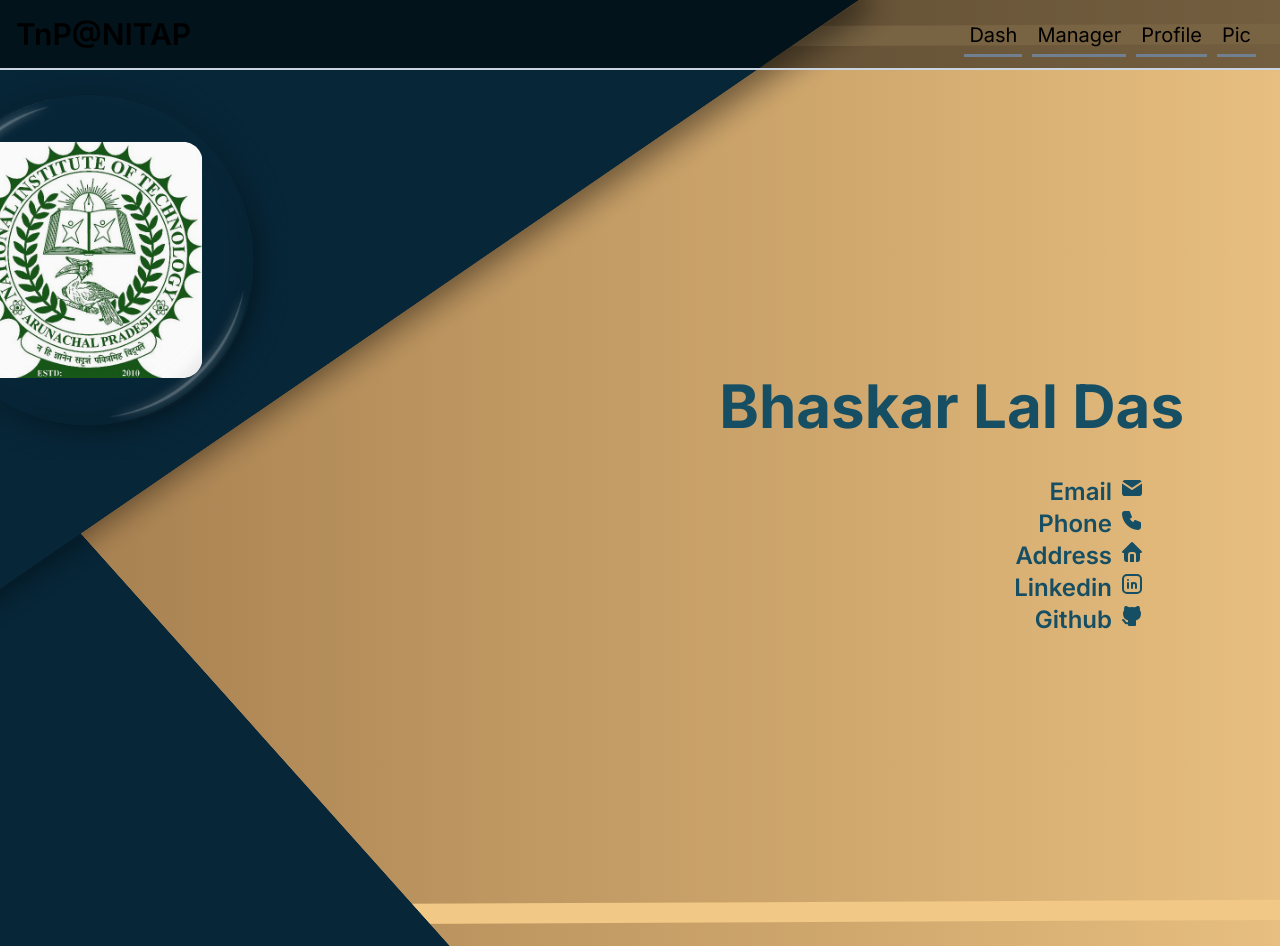
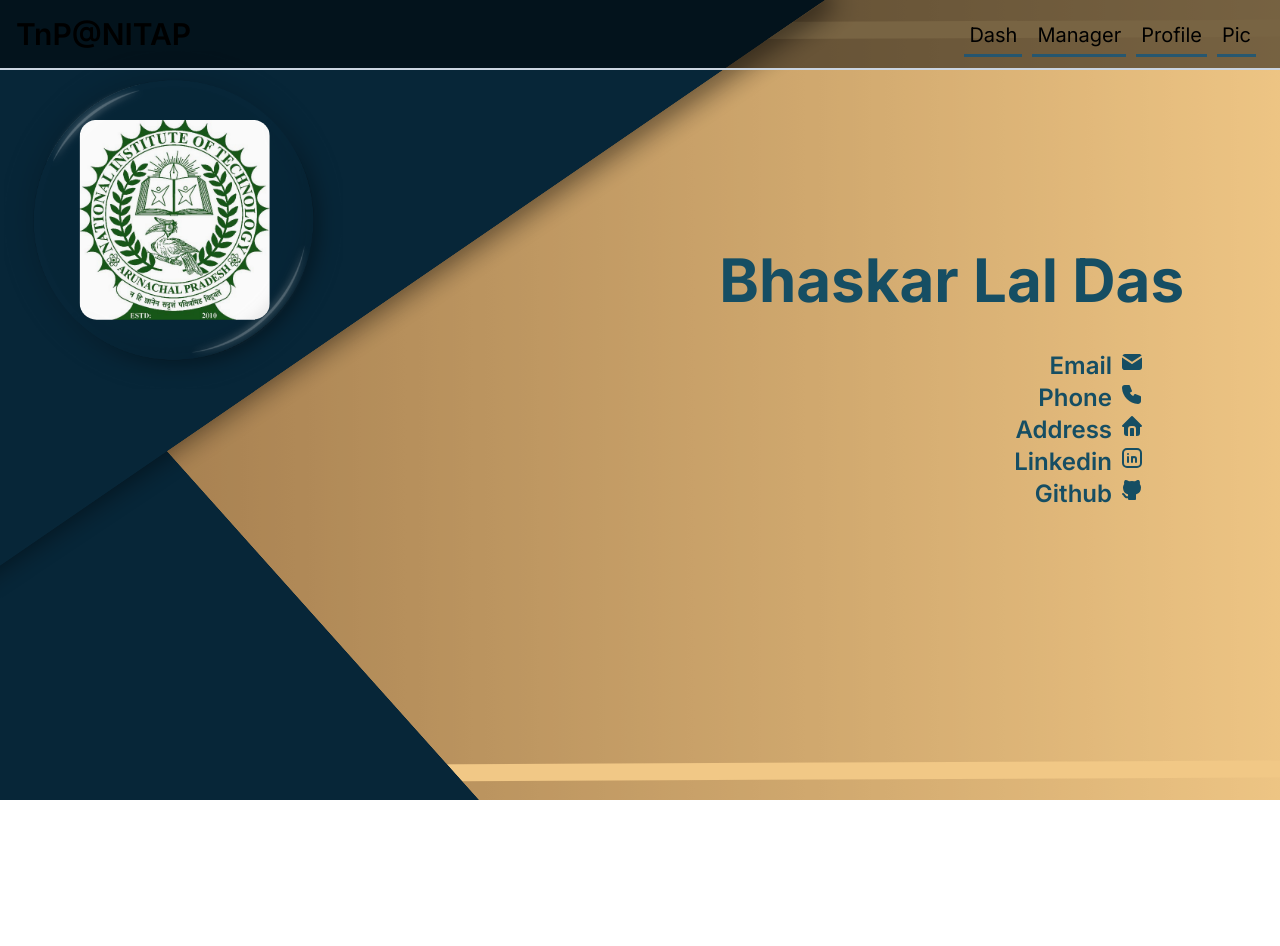
Before and after one commit to MrBLD/TnP-Resume, a Next.js app: page / in a window 1280 px wide. After the commit the page ends 800 px from the top, so only its background shows below. Built offline with nearby package versions, Linux system fonts and the light colour scheme.

Commit message:
navbar and othes z- fix

```diff
--- a/src/app/Dashboard/page.tsx
+++ b/src/app/Dashboard/page.tsx
@@ -10,7 +10,7 @@ import {
 function Dashboard() {
     return (
         <>
-            <div className='flex flex-row-reverse items-center h-screen mr-24 mt-14 m-5 '>
+            <div className='flex flex-row-reverse items-center h-screen mr-24 '>
                 <div >
                     <div className='text-cyan-900  font-bold text-6xl'>Bhaskar Lal Das</div>
                     <div className='flex flex-row-reverse '>
--- a/src/app/NewResume/page.tsx
+++ b/src/app/NewResume/page.tsx
@@ -231,7 +231,7 @@ function FirebaseCrud() {
 
     return (
         <main className="flex flex-row-reverse ">
-            <div className=" min-w-fit  max-w-md w-full mx-auto rounded-none md:rounded-2xl p-4 md:p-8 shadow-input bg-white dark:bg-black/[0.9]">
+            <div className="z-20 min-w-fit  max-w-md w-full mx-auto rounded-none md:rounded-2xl p-4 md:p-8 shadow-input bg-white dark:bg-black/[0.9]">
                 <h2 className="font-bold text-xl text-neutral-800 dark:text-neutral-200">
                     Resume Details
                 </h2>
--- a/src/app/Profile/page.tsx
+++ b/src/app/Profile/page.tsx
@@ -207,8 +207,8 @@ function ProfileCRUD() {
 
     return (
 
-        <main className="flex flex-row-reverse ">
-            <div className=" min-w-fit  max-w-md w-full mx-auto rounded-none md:rounded-2xl p-4 md:p-8 shadow-input bg-white dark:bg-black/[0.9]">
+        <main className="flex flex-row-reverse">
+            <div className=" min-w-fit z-20 max-w-md w-full mx-auto rounded-none md:rounded-2xl p-4 md:p-8 shadow-input bg-white dark:bg-black/[0.9]">
                 <h2 className="font-bold text-xl text-neutral-800 dark:text-neutral-200">
                     User Profile Details
                 </h2>
--- a/src/components/Navbar/NavBar.css
+++ b/src/components/Navbar/NavBar.css
@@ -1,5 +1,5 @@
 .nav-button {
-    border-bottom: 3px solid slategrey;
+    border-bottom: 3px solid #0d5581be;
     padding:5px;
     margin-left:10px;
     cursor:pointer;
--- a/src/components/Navbar/Navbar.tsx
+++ b/src/components/Navbar/Navbar.tsx
@@ -3,8 +3,8 @@ import './NavBar.css'
 
 function Navbar() {
     return (
-        // <div className=' flex w-full dark:bg-white/[0.5] bg-black/[0.5] border-b-2 border-slate-300 fixed '>
-        <div className=' flex w-full dark:bg-white/[0.5] bg-black/[0.5] border-b-2 border-slate-300'>
+        <div className=' flex w-full dark:bg-white/[0.5] bg-black/[0.5] border-b-2 border-slate-300 fixed z-10 '>
+            {/* <div className=' flex w-full dark:bg-white/[0.5] bg-black/[0.5] border-b-2 border-slate-300'> */}
             <div className='font-semibold text-3xl m-4 '>TnP@NITAP</div>
             <div className='flex justify-center flex-end end-1 absolute mt-4 mr-5 text-xl'>
                 <button className="nav-button" onClick={() => window.location.href = '/'}>Dash</button>
--- a/src/components/SignIn/SignIn.tsx
+++ b/src/components/SignIn/SignIn.tsx
@@ -17,7 +17,7 @@ export function SignIn() {
   return (
     <>
       <main className="flex flex-row-reverse ">
-        <div className=" shadow rounded p-4 max-w-md w-full felx flex-col gap-4 -mt-20 z-20">
+        <div className="shadow rounded p-4 max-w-md w-full felx flex-col gap-4 z-20">
           <div className="max-w-md w-full mx-auto rounded-none md:rounded-2xl p-4 md:p-8 shadow-input bg-white dark:bg-black">
             <h2 className="font-bold text-xl text-neutral-800 dark:text-neutral-200">
               Welcome to NITAP TnP Portal
```
Lines whose indentation alone changed are shown as unchanged.
